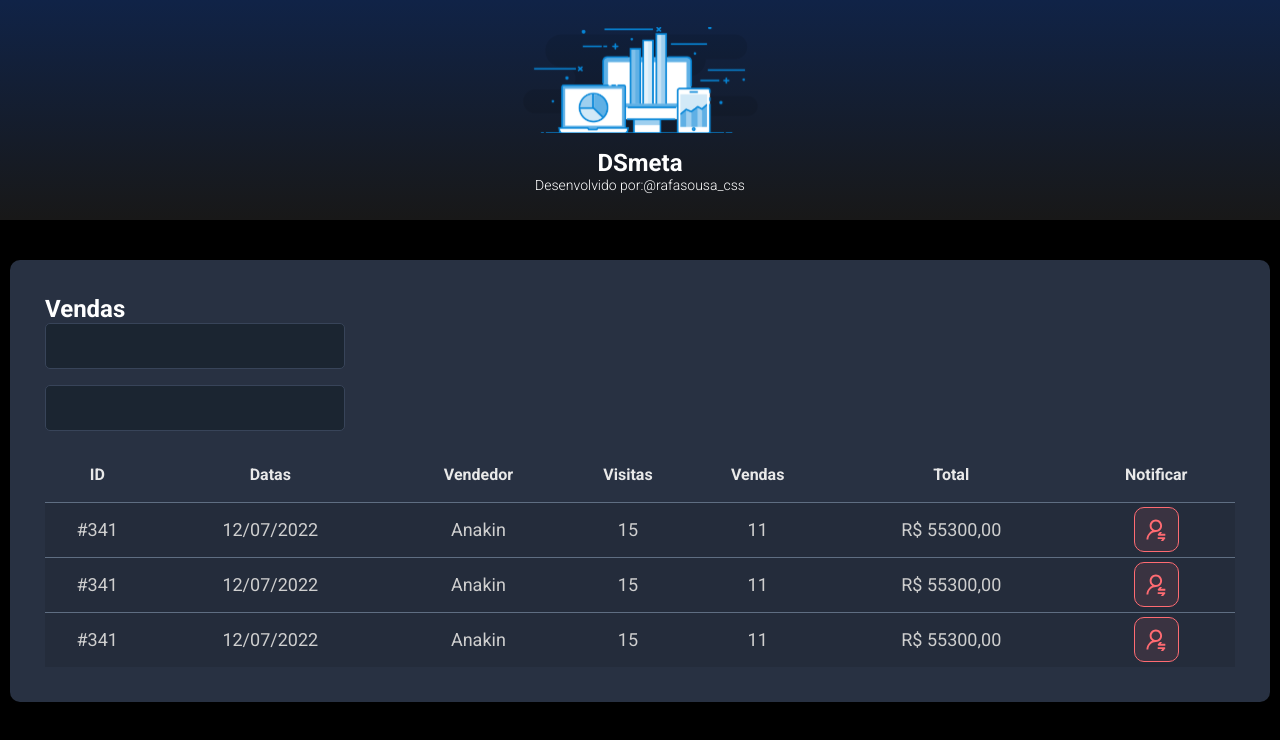
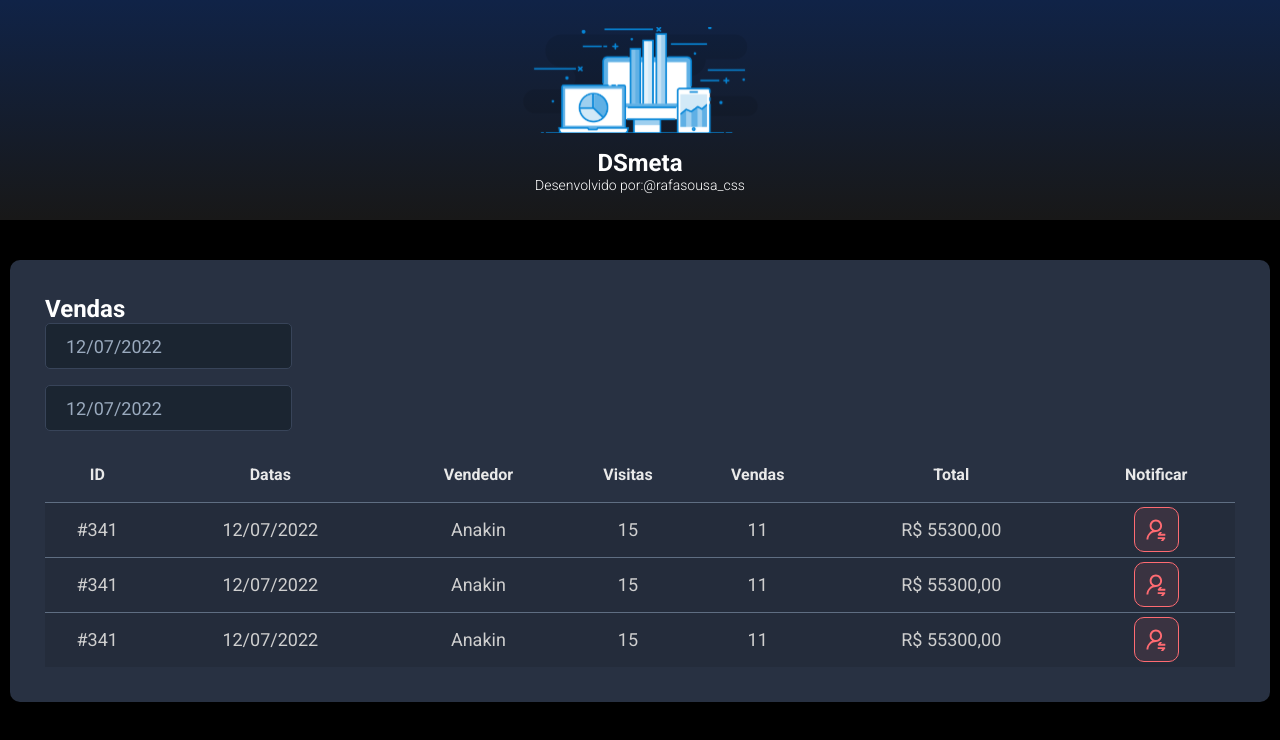
Before and after one commit to RafaellaCristinaCSS/Dsmeta, a React (Vite) app in the folder frontend/: page / in a window 1280 px wide. Shown: the top 740 px of the page. Built offline with nearby package versions, Linux system fonts and the light colour scheme.

Commit message:
adicionando um component de data

```diff
--- a/frontend/src/components/SelesCard/index.tsx
+++ b/frontend/src/components/SelesCard/index.tsx
@@ -1,3 +1,5 @@
+import DatePicker from "react-datepicker";
+import "react-datepicker/dist/react-datepicker.css";
 import NotificationButton from "../NotificationButton"
 import './style.css'
 function SalesCars() {
@@ -6,9 +8,21 @@
             <h2 className="demeta-saler-title">Vendas</h2>
             <div>
                 <div className="dsmeta-form-control-container">
-                    <input type="text" className="dsmeta-form-control" /></div>
+                    <DatePicker
+                        selected={new Date()}
+                        onChange={(date: Date) => { }}
+                        className="dsmeta-form-control"
+                        dateFormat="dd/MM/yyyy"
+                    />
+                </div>
                 <div className="dsmeta-form-control-container">
-                    <input type="text" className="dsmeta-form-control" /></div>
+                    <DatePicker
+                        selected={new Date()}
+                        onChange={(date: Date) => { }}
+                        className="dsmeta-form-control"
+                        dateFormat="dd/MM/yyyy"
+                    />
+                </div>
             </div>
             <div>
                 <table className="dsmeta-sales-table">
```
